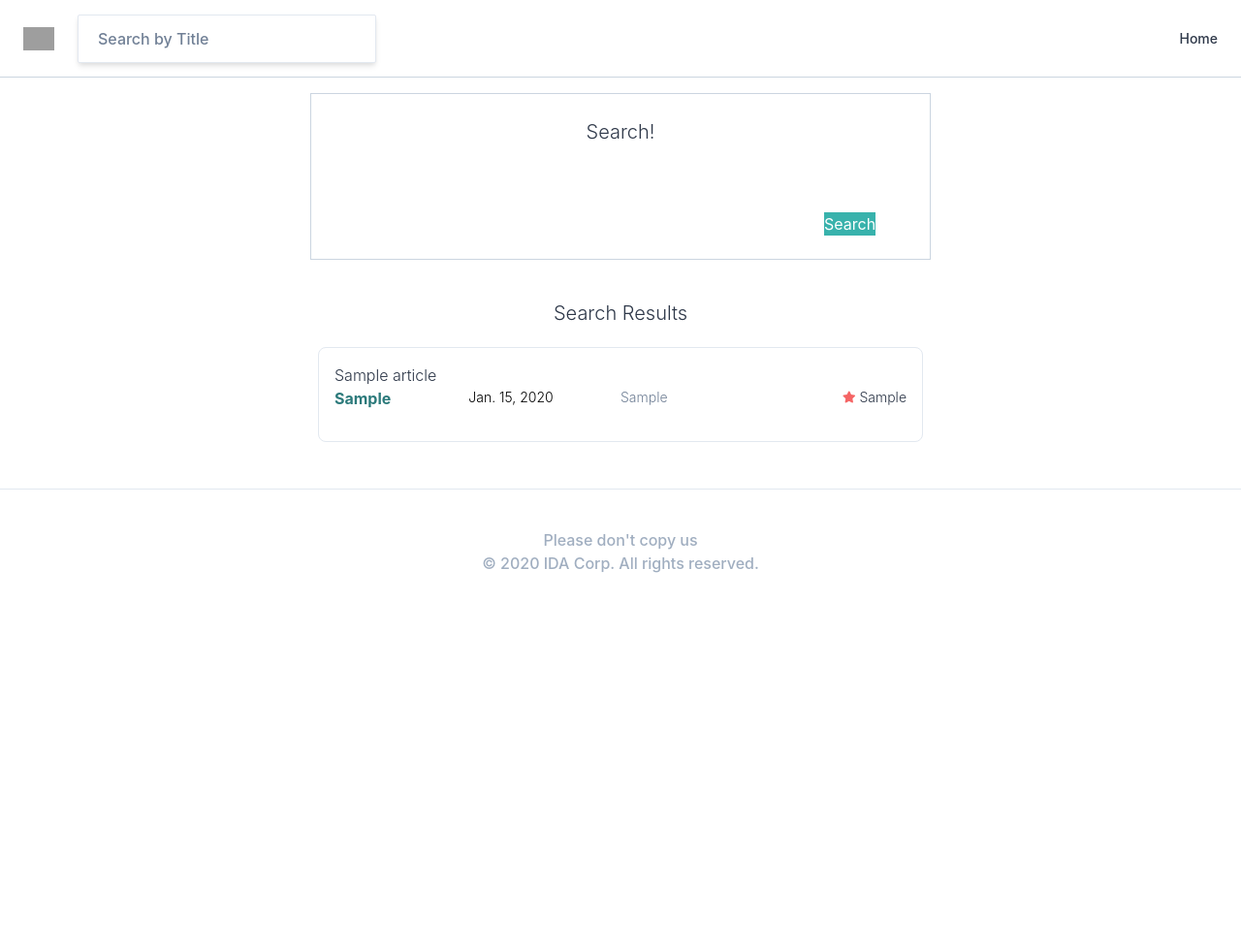
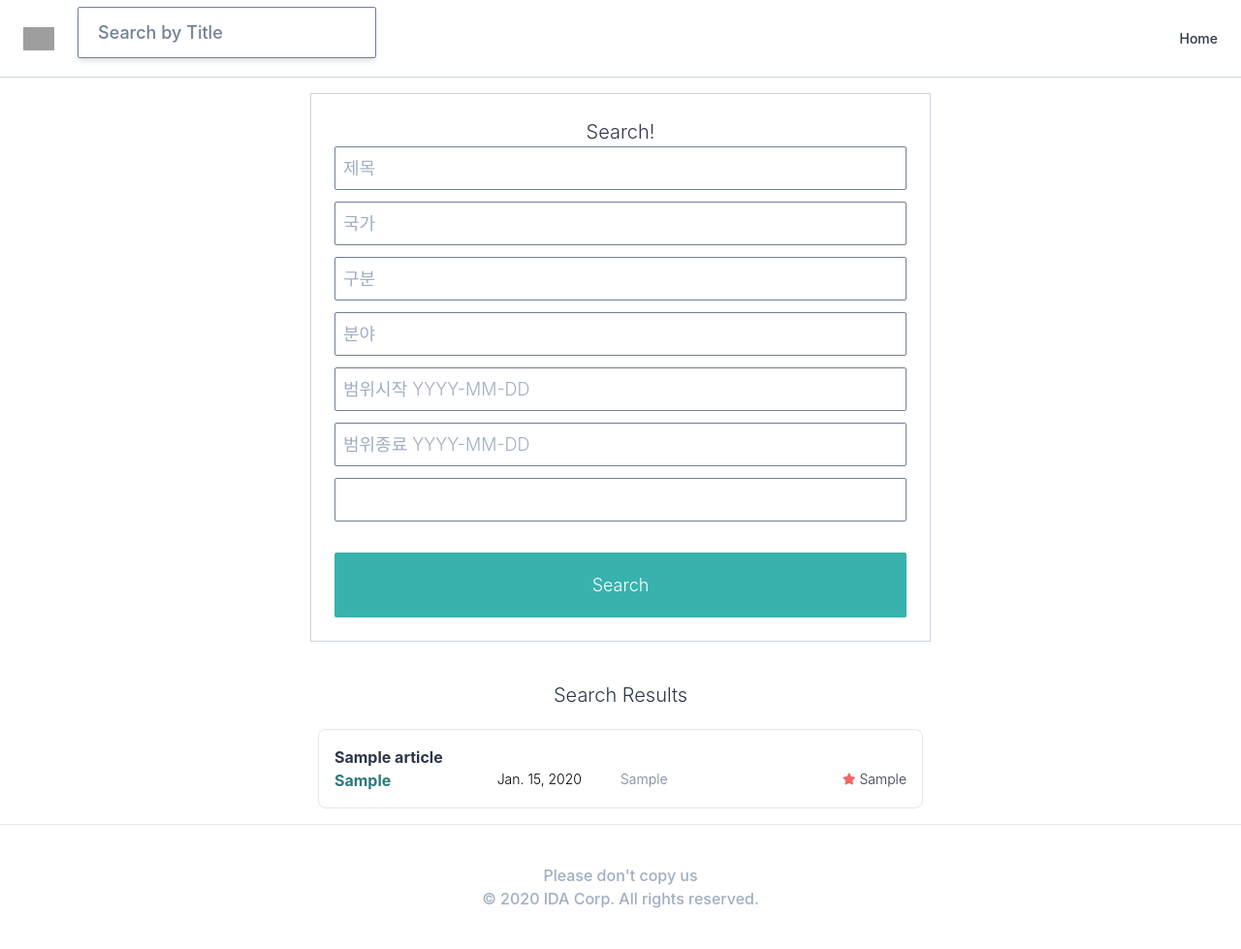
Before and after one commit to JunDamin/NewsWithDjango, a Django app: page /articles/search in a window 1280 px wide. Shown: the whole page at 97% size. Before the commit the page ends 591 px from the top, so only its background shows below. Run offline with Django 3.2, Linux system fonts and the light colour scheme; tables that the repository leaves empty hold one stand-in row (values such as "Sample post"); some libraries are stand-ins or nearby versions; grey boxes are pictures that could not be loaded.

Commit message:
update search form

```diff
--- a/articles/forms.py
+++ b/articles/forms.py
@@ -6,13 +6,23 @@ class SearchForm(forms.ModelForm):
     class Meta:
         model = models.Article
         fields = (
-            "date",
             "title_kr",
             "country",
             "category",
             "sector",
         )
 
+        widgets = {
+            "title_kr": forms.TextInput(attrs={"placeholder": "제목"}),
+            "country": forms.TextInput(attrs={"placeholder": "국가"}),
+            "category": forms.TextInput(attrs={"placeholder": "구분"}),
+            "sector": forms.TextInput(attrs={"placeholder": "분야"}),
+        }
+
+    start_date = forms.DateField(widget=forms.DateInput(attrs={'placeholder': '범위시작 YYYY-MM-DD', 'required': 'required'}))
+    end_date = forms.DateField(widget=forms.DateInput(attrs={'placeholder': '범위종료 YYYY-MM-DD', 'required': 'required'}))
+
+
     def __init__(self, *args, **kwargs):
         super(SearchForm, self).__init__(*args, **kwargs)
         for field in self.fields:
--- a/articles/views.py
+++ b/articles/views.py
@@ -33,6 +33,8 @@ class SearchView(View):
             country = form.cleaned_data.get("country")
             subject_type = form.cleaned_data.get("subject_type")
             sector = form.cleaned_data.get("sector")
+            start_date = form.cleaned_data.get("start_date")
+            end_date = form.cleaned_data.get("end_date")
 
             filter_args = {}
 
@@ -47,6 +49,12 @@ class SearchView(View):
 
             if sector:
                 filter_args["sector"] = sector
+
+            if start_date:
+                filter_args["date__gte"] = start_date
+
+            if end_date:
+                filter_args["date__lte"] = end_date
 
             qs = models.Article.objects.filter(**filter_args).order_by("-created")
 
--- a/assets/scss/styles.scss
+++ b/assets/scss/styles.scss
@@ -1,3 +1,30 @@
 @tailwind base;
 @tailwind components;
 @tailwind utilities;
+
+.btn {
+    @apply text-center rounded-sm py-5 font-light text-lg w-full;
+}
+
+input,
+textarea,
+select {
+    @apply rounded-sm py-2 font-light text-lg text-left border border-gray-600 px-2;
+    &:focus {
+        @apply outline-none border-teal-500;
+    }
+}
+
+form {
+    input {
+        @apply mb-3 w-full;
+        &.has_error {
+            input {
+                @apply bg-red-200 border-gray-600;
+                &:focus {
+                    @apply border-gray-600;
+                }
+            }
+        }
+    }
+}
--- a/templates/mixins/article_card.html
+++ b/templates/mixins/article_card.html
@@ -1,18 +1,18 @@
-<div class="w-full mb-10 px-2">
+<div class="w-full mb-2 px-2">
     <a href="{% url 'articles:detail' article.pk %}">
         <div class="w-full h-auto bg-cover bg-center rounded-lg mb-2 border flex flex-col p-4 overflow-hidden">
-            <div class="w-full h-full overflow-hidden">{{article.title_kr}}</div>
-            <div class="flex justify-between mb-2 truncate">
+            <div class="w-full h-full overflow-hidden font-bold">{{article.title_kr}}</div>
+            <div class="flex justify-between truncate">
                 <div class="w-1/2 flex justify-between ">
                     <div class="items-center flex justify-center block">
-                        <span class="font-bold text-teal-700 mb-2">{{article.country}}</span>
+                        <span class="font-bold text-teal-700">{{article.country}}</span>
                     </div>
-                    <div class="px-20">
+                    <div class="mr-10">
                         <span class="text-sm text-black block">{{article.date}}</span>
                     </div>
                 </div>
                 <div class="w-1/2 flex justify-between ">
-                    <div class="w-1/2 overflow-hidden flex">
+                    <div class="overflow-hidden flex">
                         <span class="text-sm text-gray-600 block truncate">{{article.sector}}</span>
                     </div>
                     <div>
```
Also changed, not shown: static/css/styles.css.
